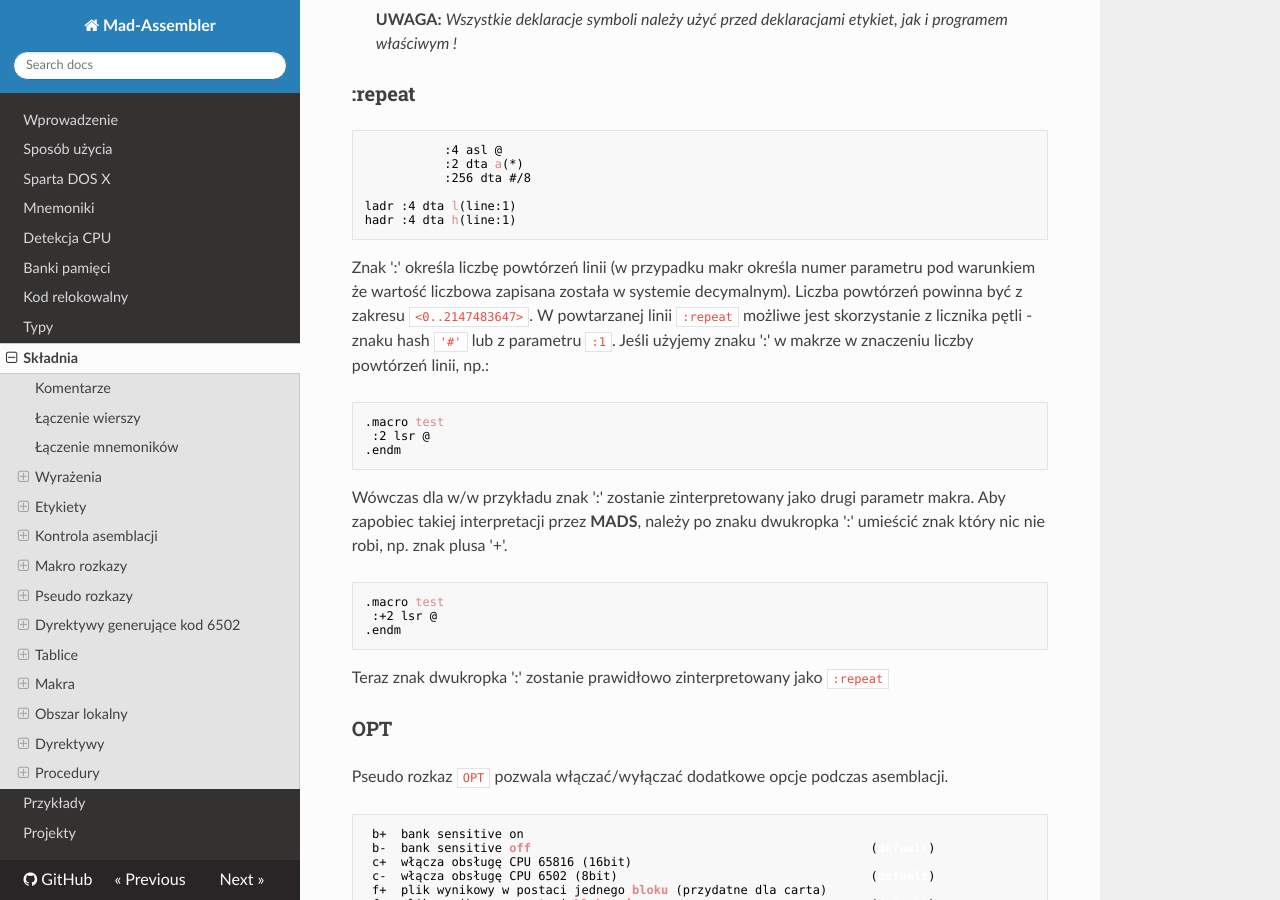
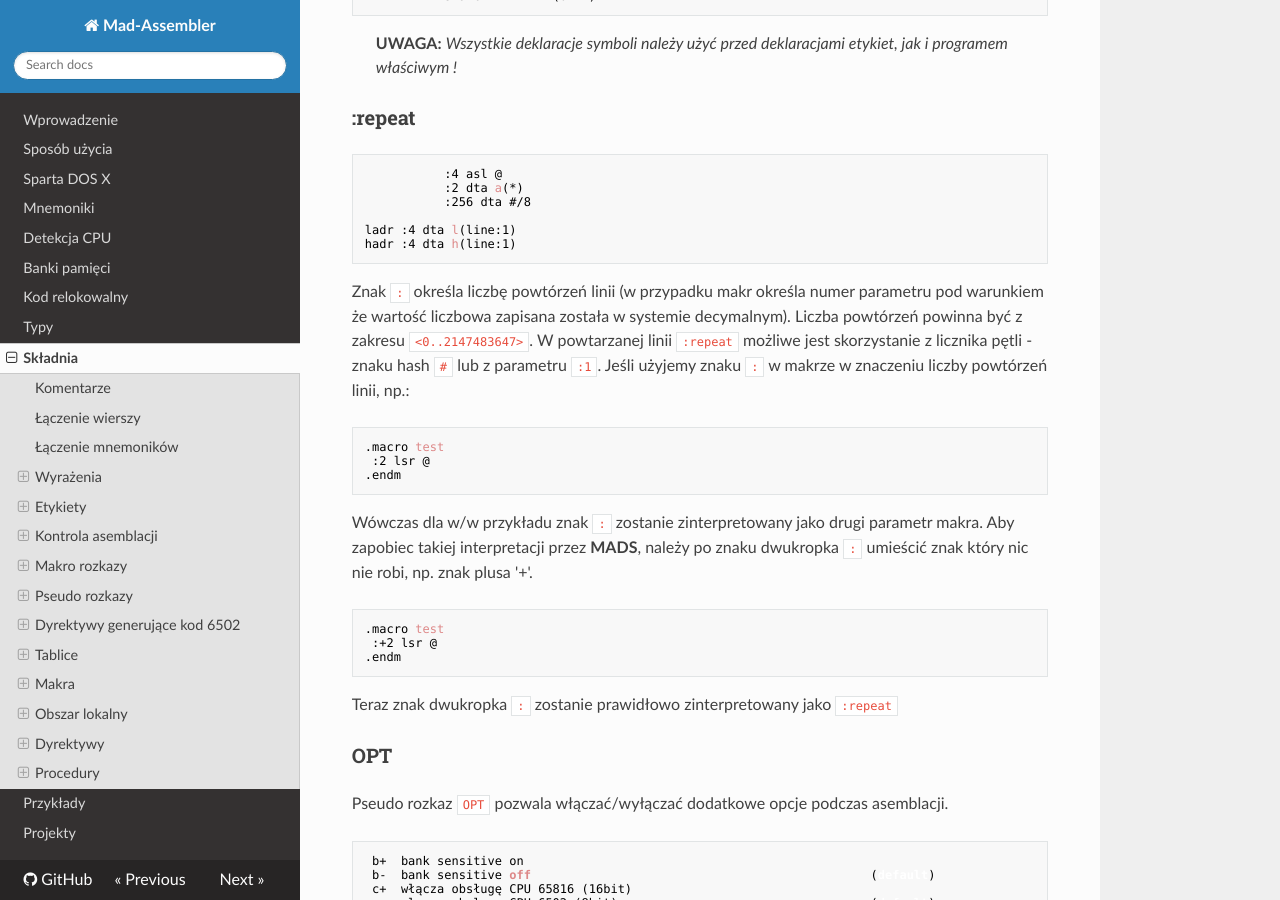
Before and after one commit to tebe6502/mad-assembler-mkdocs, an MkDocs documentation site: the page built from docs/skladnia.md, in a window 1280 px wide and 900 px high, scrolled down 17639 px. Built offline with MkDocs 1.6.1, drawn with Linux system fonts in a browser that asks for light colours; nearby versions of some CDN libraries; some of the changed text lies outside the part shown.

Commit message:
Add files via upload

````diff
--- a/docs/skladnia.md
+++ b/docs/skladnia.md
@@ -126,7 +126,7 @@
     "."*
 ```
 
-Tylko pierwszy znak ciągu ATASCII, INTERNAL jest znaczący. Znak `*` za apostrofem zamykającym powoduje `invers` znaku.
+Tylko pierwszy znak ciągu *ATASCII*, *INTERNAL* jest znaczący. Znak `*` za apostrofem zamykającym powoduje `invers` znaku.
 
 ---
 
@@ -245,7 +245,7 @@
 
 ### Lokalne
 
-Każda definicja etykiety w obrębie makra .MACRO, procedury .PROC czy obszaru lokalnego `.LOCAL` domyślnie jest zasięgu lokalnego, innymi słowy jest lokalna. Takich etykiet użytkownik nie musi dodatkowo oznaczać.
+Każda definicja etykiety w obrębie makra `.MACRO`, procedury `.PROC` czy obszaru lokalnego `.LOCAL` domyślnie jest zasięgu lokalnego, innymi słowy jest lokalna. Takich etykiet użytkownik nie musi dodatkowo oznaczać.
 
 Etykiety lokalne definiujemy używając n/w równoważnych pseudo rozkazów:
 
@@ -287,12 +287,15 @@
 
 lub dyrektywy `.DEF` o składni:
 
+```
     .DEF :label [= expression]
+```
 
 Dyrektywa `.DEF` umożliwia zdefiniowanie etykiety w aktualnym obszarze lokalnym, znak `:` na początku etykiety sygnalizuje etykietę globalną. Użycie dyrektywy o składni `.DEF :label` pozwala na zdefiniowanie etykiety globalnej z pominięciem aktualnego poziomu lokalności.
+
 Znak dwukropka `:` na początku etykiety ma specjalne znaczenie, informuje że odwołujemy się do etykiety globalnej, czyli etykiety z głównego bloku programu z pominięciem wszystkich poziomów lokalności.
 
-Więcej informacji na temat użycia dyrektywy `.DEF` w rozdziale *Dyrektywa .DEF*
+Więcej informacji na temat użycia dyrektywy `.DEF` w rozdziale [Dyrektywa .DEF](#def)
 
 Przykład definicji etykiet globalnych:
 
@@ -404,9 +407,9 @@
 
 ### [Zmiana opcji asemblacji](#opt)
 
-### [Asemblacja warunkowa](#d_if)
-
-### [Przerwanie asemblacji](#d_ert)
+### [Asemblacja warunkowa](#if_else)
+
+### [Przerwanie asemblacji](#error)
 
 ### Asemblacja na stronie zerowej
 
@@ -470,22 +473,22 @@
 
 Jeśli nie zależy nam na nowym adresie umiejscowienia danych w pamięci, adresem umiejscowienia danych ma być aktualny adres wówczas możemy skorzystać z właściwości bloków `.LOCAL` i `.PROC`, bajty nagłówka nie będą w takim przypadku zapisywane, np.:
 
-```
+```none
      1
-     2 					org $2000
+     2                                  org $2000
      3
-     4 FFFF> 2000-200D> A9 00		lda #0
-     5 2002 EA				nop
+     4 FFFF> 2000-200D> A9 00           lda #0
+     5 2002 EA                          nop
      6
-     7 0060			.local	temp, $60
+     7 0060                     .local  temp, $60
      8
-     9 0060 BD FF FF			lda $ffff,x
-    10 0063 BE FF FF			ldx $ffff,y
+     9 0060 BD FF FF                    lda $ffff,x
+    10 0063 BE FF FF                    ldx $ffff,y
     11
-    12 				.endl
+    12                          .endl
     13
-    14 2009 A5 60			lda temp
-    15 200B AD 03 20			lda .adr temp
+    14 2009 A5 60                       lda temp
+    15 200B AD 03 20                    lda .adr temp
     16
 ```
 
@@ -803,7 +806,7 @@
 <a name="set"></a>
 ### label SET expression
 
-Pseudorozkaz `SET` pozwala redefiniować etykietę, ma podobne działanie jak etykiety tymczasowe zaczynające się znakiem `'?'`, np.:
+Pseudorozkaz `SET` pozwala redefiniować etykietę, ma podobne działanie jak etykiety tymczasowe zaczynające się znakiem `?`, np.:
 
 ```
 temp set 12
@@ -862,8 +865,8 @@
 hadr :4 dta h(line:1)
 ```
 
-Znak ':' określa liczbę powtórzeń linii (w przypadku makr określa numer parametru pod warunkiem że wartość liczbowa zapisana została w systemie decymalnym). Liczba powtórzeń powinna być z zakresu `<0..2147483647>`. W powtarzanej linii `:repeat` możliwe jest skorzystanie z licznika pętli - znaku hash `'#'` lub z parametru `:1`.
-Jeśli użyjemy znaku ':' w makrze w znaczeniu liczby powtórzeń linii, np.:
+Znak `:` określa liczbę powtórzeń linii (w przypadku makr określa numer parametru pod warunkiem że wartość liczbowa zapisana została w systemie decymalnym). Liczba powtórzeń powinna być z zakresu `<0..2147483647>`. W powtarzanej linii `:repeat` możliwe jest skorzystanie z licznika pętli - znaku hash `#` lub z parametru `:1`.
+Jeśli użyjemy znaku `:` w makrze w znaczeniu liczby powtórzeń linii, np.:
 
 ```
 .macro test
@@ -871,7 +874,7 @@
 .endm
 ```
 
-Wówczas dla w/w przykładu znak ':' zostanie zinterpretowany jako drugi parametr makra. Aby zapobiec takiej interpretacji przez **MADS**, należy po znaku dwukropka ':' umieścić znak który nic nie robi, np. znak plusa '+'.
+Wówczas dla w/w przykładu znak `:` zostanie zinterpretowany jako drugi parametr makra. Aby zapobiec takiej interpretacji przez **MADS**, należy po znaku dwukropka `:` umieścić znak który nic nie robi, np. znak plusa '+'.
 
 ```
 .macro test
@@ -879,7 +882,7 @@
 .endm
 ```
 
-Teraz znak dwukropka ':' zostanie prawidłowo zinterpretowany jako `:repeat`
+Teraz znak dwukropka `:` zostanie prawidłowo zinterpretowany jako `:repeat`
 
 ### OPT
 
@@ -925,7 +928,7 @@
 
 ### ORG
 
-Pseudo rozkaz `ORG` ustawia nowy adres asemblacji, a więc i lokalizację zasemblowanych danych w pamięci **RAM**.
+Pseudo rozkaz `ORG` ustawia nowy adres asemblacji, a więc i lokalizację zasemblowanych danych w pamięci *RAM*.
 
 ```
  adr                 asembluj od adresu ADR, ustaw adres w nagłówku pliku na ADR
@@ -941,7 +944,7 @@
  ORG [a($ffff),d'atari',c'ble',20,30,40],adr,adr2
 ```
 
-Nawiasy kwadratowe [ ] służą określeniu nowego nagłówka, który może być dowolnej długości. Pozostałe wartości za zamykającym nawiasem kwadratowym ']', rozdzielone znakiem przecinka ',' oznaczają odpowiednio: adres asemblacji, adres w nagłówku pliku.
+Nawiasy kwadratowe `[ ]` służą określeniu nowego nagłówka, który może być dowolnej długości. Pozostałe wartości za zamykającym nawiasem kwadratowym `]`, rozdzielone znakiem przecinka `,` oznaczają odpowiednio: adres asemblacji, adres w nagłówku pliku.
 
 Przykład nagłówka dla pliku w postaci jednego bloku, asemblowanego od adresu $2000, w nagłówku podany adres początkowy i adres końcowy bloku.
 
@@ -1012,7 +1015,7 @@
 ```
 
 <a name="sin"></a>
-### SIN(centre,amp,size[,first,last])
+### SIN (centre,amp,size[,first,last])
 
 ```
 centre     is a number which is added to every sine value
@@ -1029,7 +1032,7 @@
 
 
 <a name="cos"></a>
-### COS(centre,amp,size[,first,last])
+### COS (centre,amp,size[,first,last])
 
 ```
 centre     is a number which is added to every cosine value
@@ -1046,7 +1049,7 @@
 
 
 <a name="rnd"></a>
-### RND(min,max,length)
+### RND (min,max,length)
 Ten pseudo rozkaz umożliwia wygenerowanie LENGTH losowych wartości z przedziału <MIN..MAX>.
 
 ```
@@ -1156,7 +1159,7 @@
 
 Dyrektywa `#CYCLE` pozwala wygenerować kod *6502* o zadanej liczbie cykli. Wygenerowany kod nie modyfikuje żadnej komórki pamięci, ani rejestru *CPU*, co najwyżej znaczniki.
 
-```
+```JavaScript
 #cycle #17  ; pha      3 cycle
             ; pla      4 cycle
             ; pha      3 cycle
@@ -1183,7 +1186,7 @@
 
 W obszarze ograniczonym dyrektywami `.ARRAY` i `.ENDA` nie ma możliwości używania mnemoników *CPU*, jeśli je użyjemy lub użyjemy innych niedozwolonych znaków wówczas wystąpi błąd z komunikatem _**Improper syntax**_.
 
-Dopuszczalne jest określenie indeksu od jakiego będziemy wpisywali wartości dla kolejnych pól tablicy. Nową wartość takiego indeksu określamy umieszczając na początku nowego wiersza w nawiasach kwadratowych wyrażenie `[expression]`. Możliwe jest określenie większej ilości indeksów, w tym celu rozdzielamy kolejne indeksy znakiem dwukropka `':'`. Następnie wprowadzamy wartości dla pól tablicy po znaku równości `'='`, np.:
+Dopuszczalne jest określenie indeksu od jakiego będziemy wpisywali wartości dla kolejnych pól tablicy. Nową wartość takiego indeksu określamy umieszczając na początku nowego wiersza w nawiasach kwadratowych wyrażenie `[expression]`. Możliwe jest określenie większej ilości indeksów, w tym celu rozdzielamy kolejne indeksy znakiem dwukropka `:`. Następnie wprowadzamy wartości dla pól tablicy po znaku równości `=`, np.:
 
 ```JavaScript
 .array tab .word      ; tablica TAB o nieokreślonej z góry liczbie pól typu .WORD
@@ -1236,7 +1239,7 @@
 
 W w/w przykładzie stworzyliśmy tablicę `TAB` o rozmiarze 256 bajtów `[0..255]`, typie danych `.BYTE` i wypełniliśmy pola wartością `= $FF`, dodatkowo zapisaliśmy wartości kodów literowych `INTERNAL` na pozycjach (indeksach tablicy) równych kodowi naciśnięcia klawisza (bez SHIFT-a i z SHIFT-em, czyli duże i małe litery).
 
-Znak dwukropka ':' rozdziela poszczególne indeksy tablicy.
+Znak dwukropka `:` rozdziela poszczególne indeksy tablicy.
 
 Przykład procedury detekcji ruchu joysticka, np.:
 
@@ -1339,7 +1342,7 @@
 ```
 
 Na końcu deklaracji makra może wystąpić deklaracja separatora i zarazem trybu przekazywania parametrów do makra (pojedyńczy apostrof bez zmian, podwójny apostrof z rozbijaniem parametrów na tryb adresacji i argument).
-Domyślnym separatorem, rozdzielającym parametry przekazywane do makra jest znak przecinka `','` oraz spacji `' '`.
+Domyślnym separatorem, rozdzielającym parametry przekazywane do makra jest znak przecinka `,` oraz spacji `' '`.
 
 ```
 name .MACRO 'separator'
@@ -1370,9 +1373,9 @@
  test '#' 12 ' ' 200 '#' 0
 ```
 
-UAWAGA #1: Parametry ze znakiem operatora '<', '>' zostają obliczone i dopiero ich wynik jest przekazywany do makra (podstawiany pod parametr).
-
-UAWAGA #2: Jeśli parametrem makra jest licznik pętli '#', '.R' (!!! pojedyńczy znak '#' lub dyrektywa '.R' a nie wyrażenie z udziałem tego znaku, tej dyrektywy !!!) wówczas do makra przekazywana jest wartość licznika pętli (podstawiana pod parametr).
+UAWAGA #1: Parametry ze znakiem operatora `<`, `>` zostają obliczone i dopiero ich wynik jest przekazywany do makra (podstawiany pod parametr).
+
+UAWAGA #2: Jeśli parametrem makra jest licznik pętli `#`, `.R` (!!! pojedyńczy znak `#` lub dyrektywa `.R` a nie wyrażenie z udziałem tego znaku, tej dyrektywy !!!) wówczas do makra przekazywana jest wartość licznika pętli (podstawiana pod parametr).
 
 Tą właściwość możemy wykorzystać do stworzenia "samopiszącego" się kodu, kiedy potrzebujemy tworzyć nowe etykiety typu "label0", "label1", "label2", "label3" ... itd. , np.:
 
@@ -1393,11 +1396,11 @@
 Zakończenie działania makra. Powoduje bezwzględne zakończenie działania makra.
 
 #### .ENDM [.MEND]
-Przy pomocy dyrektywy `.ENDM` lub `.MEND` kończymy deklarację aktualnego makra. Nie ma możliwości użycia dyrektywy .END jak ma to miejsce dla innych obszarów deklarowanych przez dyrektywy `.LOCAL`, `.PROC`, `.ARRAY`, `.STRUCT`, `.REPT`
+Przy pomocy dyrektywy `.ENDM` lub `.MEND` kończymy deklarację aktualnego makra. Nie ma możliwości użycia dyrektywy `.END` jak ma to miejsce dla innych obszarów deklarowanych przez dyrektywy `.LOCAL`, `.PROC`, `.ARRAY`, `.STRUCT`, `.REPT`
 
 #### :[%%]parameter
 
-Parametr jest liczbą decymalną dodatnią (`>=0`), poprzedzoną znakiem dwukropka `':'` lub dwoma znakami procentu `'%%'`. Jeśli w makrze chcemy aby znak `':'` określał liczbę powtórzeń a nie numer parametru wystarczy że następny znak po dwukropku nie będzie z przedziału `'0'..'9'`, tylko np:
+Parametr jest liczbą decymalną dodatnią (`>=0`), poprzedzoną znakiem dwukropka `:` lub dwoma znakami procentu `%%`. Jeśli w makrze chcemy aby znak `:` określał liczbę powtórzeń a nie numer parametru wystarczy że następny znak po dwukropku nie będzie z przedziału `'0'..'9'`, tylko np:
 
 ```
  :$2 nop
@@ -1439,9 +1442,9 @@
 
 ### Wywołanie makra
 
-Makro wywołujemy poprzez jego nazwę, po niej mogą wystąpić parametry makra, rozdzielone separatorem którym jest domyślnie znak przecinka `','` lub spacji `' '`.
-
-Liczba parametrów uzależniona jest od wolnej pamięci komputera `PC`. Jeśli przekazana liczba parametrów jest mniejsza od liczby parametrów używanych w danym makrze, wówczas pod brakujące parametry zostanie podstawiona wartość `-1` (`$FFFFFFFF`). Tą właściwość można wykorzystać do sprawdzenia czy został przekazany parametr czy też nie, łatwiej jednak tego dokonać za pomocą parametru zerowego `%%0`.
+Makro wywołujemy poprzez jego nazwę, po niej mogą wystąpić parametry makra, rozdzielone separatorem którym jest domyślnie znak przecinka `,` lub spacji `' '`.
+
+Liczba parametrów uzależniona jest od wolnej pamięci komputera *PC*. Jeśli przekazana liczba parametrów jest mniejsza od liczby parametrów używanych w danym makrze, wówczas pod brakujące parametry zostanie podstawiona wartość `-1` (`$FFFFFFFF`). Tą właściwość można wykorzystać do sprawdzenia czy został przekazany parametr czy też nie, łatwiej jednak tego dokonać za pomocą parametru zerowego `%%0`.
 
 ```
  macro_name [Par1, Par2, Par3, 'Par4', "string1", "string2" ...]
@@ -1578,9 +1581,38 @@
 
 Obszary lokalne są addytywne tzn. że może być wiele bloków `.LOCAL` o tej samej nazwie, nie zostanie wygenerowany komunikat błędu _**Label ... declared twice**_.
 
+Addytywność obszarów lokalnych odbywa się na aktualnym poziomie przestrzeni nazw, jeśli chcemy połączyć się z wybranym obszarem lokalnym w innej przestrzeni nazw, poprzedzamy pełną nazwę prowadzącą do takiego obszaru znakiem `+`, np.:
+
+```
+  .local lvl
+
+tmp = 3
+
+  .endl
+
+
+
+  .local temp
+
+tmp = 7
+
+
+    .local +lvl
+
+      .print tmp
+
+    .endl
+
+
+  .endl
+
+```
+
+Dla w/w przykładu zostanie wyświetlona wartość etykiety `TMP` z obszaru lokalnego `LVL` o wartości `3`. Gdyby zabrakło znaku `+` w `.LOCAL +LVL` wówczas wartość `TMP` jaka zostanie wyświetlona to `7`.
+
 W obszarze lokalnym `.LOCAL` istnieje możliwość zdefiniowania etykiet o zasięgu globalnym (patrz rozdział [Etykiety globalne](#globalne)).
 
-Jeśli poszukiwana przez assembler etykieta nie wystąpiła w obszarze lokalnym `.LOCAL`, wówczas **MADS** będzie poszukiwał ją w obszarze niższym aż dojdzie do obszaru globalnego. Aby odczytać natychmiastowo wartość etykiety globalnej z poziomu obszaru lokalnego `.LOCAL` (czy też innego obszaru lokalnego) poprzedzamy nazwę etykiety znakiem dwukropka `':'`.
+Jeśli poszukiwana przez assembler etykieta nie wystąpiła w obszarze lokalnym `.LOCAL`, wówczas **MADS** będzie poszukiwał ją w obszarze niższym aż dojdzie do obszaru globalnego. Aby odczytać natychmiastowo wartość etykiety globalnej z poziomu obszaru lokalnego `.LOCAL` (czy też innego obszaru lokalnego) poprzedzamy nazwę etykiety znakiem dwukropka `:`.
 
 Obszarów lokalnych dotyczą n/w dyrektywy:
 
@@ -1610,7 +1642,7 @@
 .endl
 ```
 
-Wszelkie definicje etykiet w obszarze `.LOCAL` są typu lokalnego. Aby odwołać się do etykiety globalnej o tej samej nazwie co etykieta lokalna należy poprzedzić ją znakiem dwukropka `':'`, np.:
+Wszelkie definicje etykiet w obszarze `.LOCAL` są typu lokalnego. Aby odwołać się do etykiety globalnej o tej samej nazwie co etykieta lokalna należy poprzedzić ją znakiem dwukropka `:`, np.:
 
 ```
 lab equ 1
@@ -1625,7 +1657,7 @@
 .endl
 ```
 
-W w/w przykładzie do rejestru `A` zostanie załadowana wartość 2, natomiast do rejestru `X` wartość 1.
+W w/w przykładzie do rejestru `A` zostanie załadowana wartość `2`, natomiast do rejestru `X` wartość `1`.
 
 Jeśli poszukiwana przez assembler etykieta nie wystąpiła w obszarze `.LOCAL`, wówczas nastąpi jej szukanie w obszarze makra (jeśli jest aktualnie przetwarzane), potem w procedurze (jeśli procedura jest aktualnie przetwarzana), na końcu w głównym programie.
 
@@ -1643,11 +1675,11 @@
 .endl
 ```
 
-W adresowaniu takiej struktury `.LOCAL` używamy znaku kropki `'.'`.
-
-Obszary lokalne możemy zagnieżdżać, możemy je umieszczać w ciele procedur zadeklarowanych przez dyrektywę .PROC. Obszary lokalne są addytywne, tzn. może istnieć wiele obszarów lokalnych o tej samej nazwie, wszystkie symbole występujące w tych obszarach należeć będą do wspólnej przestrzeni nazw.
-
-Długość wygenerowanego kodu w bloku LOCAL można sprawdzić przy pomocy dyrektywy `.LEN` (`.SIZEOF`).
+W adresowaniu takiej struktury `.LOCAL` używamy znaku kropki `.`.
+
+Obszary lokalne możemy zagnieżdżać, możemy je umieszczać w ciele procedur zadeklarowanych przez dyrektywę `.PROC`. Obszary lokalne są addytywne, tzn. może istnieć wiele obszarów lokalnych o tej samej nazwie, wszystkie symbole występujące w tych obszarach należeć będą do wspólnej przestrzeni nazw.
+
+Długość wygenerowanego kodu w bloku `.LOCAL` można sprawdzić przy pomocy dyrektywy `.LEN` (`.SIZEOF`).
 
 ### .ENDL
 Dyrektywa `.ENDL` kończy deklarację obszaru lokalnego.
@@ -1831,7 +1863,7 @@
 ### .REPT expression [,parameter1, parameter2, ...]
 Dyrektywa `.REPT` jest rozwinięciem `:repeat` z tą różnicą, że nie jest powtarzana jedna linia, tylko zaznaczony blok programu. Początek bloku definiowany jest dyrektywą `.REPT`, po niej musi wystąpić wartość lub wyrażenie arytmetyczne określające liczbę powtórzeń z zakresu <0..2147483647>, po liczbie powtórzeń opcjonalnie mogą wystąpić parametry. W przeciwieństwie do makr parametry dla `.REPT` zawsze są najpierw obliczane i dopiero ich wynik jest podstawiany (tą właściwość można wykorzystać do definiowania nowych etykiet). Z parametrów w bloku `.REPT` korzystamy podobnie jak z parametrów w bloku `.MACRO`. Koniec bloku `.REPT` definiuje dyrektywa `.ENDR`, przed którą nie powinna znajdować się żadna etykieta.
 
-Dodatkowo w obszarze bloku oznaczonego przez `.REPT` i `.ENDR` mamy możliwość skorzystania ze znaku hash `'#'` (lub dyrektywy `.R`), który zwraca aktualną wartość licznika pętli `.REPT` (podobnie jak dla `:repeat`).
+Dodatkowo w obszarze bloku oznaczonego przez `.REPT` i `.ENDR` mamy możliwość skorzystania ze znaku hash `#` (lub dyrektywy `.R`), który zwraca aktualną wartość licznika pętli `.REPT` (podobnie jak dla `:repeat`).
 
 ```
  .rept 12, #*2, #*3        ; bloki .REPT możemy łączyć z :rept
@@ -2041,7 +2073,7 @@
 ### .BY [+byte] bytes and/or ASCII
 Store byte values in memory. *ASCII* strings can be specified by enclosing the string in either single or double quotes.
 
-If the first character of the operand field is a `'+'`, then the following byte will be used as a constant and added to all remaining bytes of the instruction.
+If the first character of the operand field is a `+`, then the following byte will be used as a constant and added to all remaining bytes of the instruction.
 
 ```
       .BY +$80 1 10 $10 'Hello' $9B
@@ -2148,7 +2180,7 @@
 
 <a name="define"></a>
 ### .DEFINE macro_name expression
-Dyrektywa `.DEFINE` pozwala zdefiniować jedno-liniowe makro `MACRO_NAME`. Dopuszczalnych jest dziewięć parametrów `%%1.%%9` (`:1..:9`) reprezentowanych w ten sam sposób jak dla makr `.MACRO`, poprzez znaki `'%%'` lub znak `':'`. Nazwy literowe parametrów nie są akceptowane, nie ma możliwości użycia znaku podziału linii `'\'`.
+Dyrektywa `.DEFINE` pozwala zdefiniować jedno-liniowe makro `MACRO_NAME`. Dopuszczalnych jest dziewięć parametrów `%%1.%%9` (`:1..:9`) reprezentowanych w ten sam sposób jak dla makr `.MACRO`, poprzez znaki `%%` lub znak `:`. Nazwy literowe parametrów nie są akceptowane, nie ma możliwości użycia znaku podziału linii `\`.
 
 ```
  .define poke mva #%%2 %%1
@@ -2188,7 +2220,7 @@
  eif
 ```
 
-Definiowane etykiety są zasięgu aktualnego obszaru lokalnego, jeśli chcemy zdefiniować etykiety globalne stawiamy przed etykietą znak `':'`, np.
+Definiowane etykiety są zasięgu aktualnego obszaru lokalnego, jeśli chcemy zdefiniować etykiety globalne stawiamy przed etykietą znak `:`, np.
 
 ```
 .local test
@@ -2331,7 +2363,7 @@
 
 <a name="lohi"></a>
 ### .LO (expression), .HI (expression)
-W/w dyrektywy to odpowiedniki operatorów odpowiednio '<' (młodszy bajt) i '>' (starszy bajt).
+W/w dyrektywy to odpowiedniki operatorów odpowiednio `<` (młodszy bajt) i `>` (starszy bajt).
 
 <a name="if_else"></a>
 ### .IF, .ELSE, .ELSEIF, .ENDIF
@@ -2543,7 +2575,7 @@
 
 Makro `@CALL` odłoży na stos zawartość akumulatora, następnie wartość $166 (358 dec), następnie wartość spod adresu $A400. Więcej informacji na temat sposobu przekazywania parametrów do makr (znaczenia apostrofów `' '` i `" "`) w rozdziale [Wywołanie makra](../skladnia/#wywoanie-makra).
 
-Parametr przekazywany przez akumulator `'@'` powinien być zawsze pierwszym parametrem przekazywanym do procedury, jeśli wystąpi w innym miejscu zawartość akumulatora zostanie zmodyfikowana (domyślne makro `@CALL` nakłada takie ograniczenie). Oczywiście użytkownik może to zmienić pisząc swoją wersję makra `@CALL`. W przypadku procedur `.REG` lub `.VAR` kolejność wystąpienia parametru `'@'` nie ma znaczenia.
+Parametr przekazywany przez akumulator `@` powinien być zawsze pierwszym parametrem przekazywanym do procedury, jeśli wystąpi w innym miejscu zawartość akumulatora zostanie zmodyfikowana (domyślne makro `@CALL` nakłada takie ograniczenie). Oczywiście użytkownik może to zmienić pisząc swoją wersję makra `@CALL`. W przypadku procedur `.REG` lub `.VAR` kolejność wystąpienia parametru `@` nie ma znaczenia.
 
 Wyjście z procedury `.PROC` następuje poprzez rozkaz `RTS`. Po powrocie z procedury **MADS** wywołuje makro `@EXIT` które zawiera program modyfikujący wartość wskaźnika stosu `@STACK_POINTER`, jest to niezbędne w celu prawidłowego działania stosu programowego. Od wskaźnika stosu odejmowana jest liczba bajtów które zostały przekazane do procedury, liczba bajtów przekazywana jest do makra jako parametr.
 
````
Also changed, not shown: docs/mnemoniki.md (+5 -16 lines).
